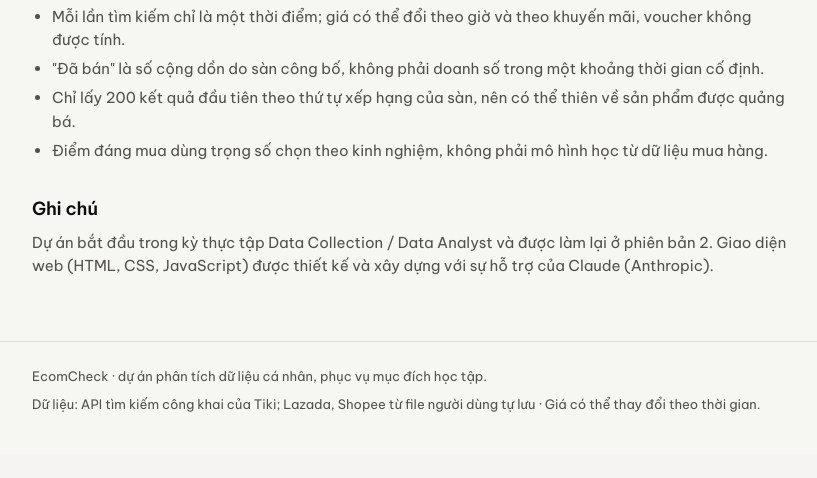
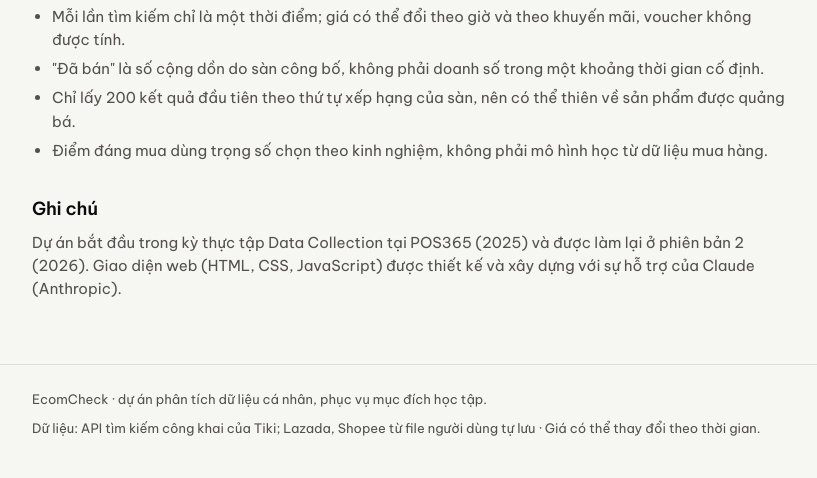
Before and after one commit to NamAnh-dev/Web-Crawler-for-E-commerce-Prices, a Flask app: page /about in a window 1280 px wide. Shown: the part 2131-2609 px from the top of the page, without its empty margins (72-889 px from the left). Before the commit the page ends 2543 px from the top, so only its background shows below. Run offline with Flask 3, Linux system fonts and the light colour scheme.

Commit message:
Name the internship the same way everywhere
The Version 2 section and the method page said "Data Collection / Data
Analyst internship"; the internship was in Data Collection at POS365
(2025), as the README introduction says.

```diff
--- a/web/templates/about.html
+++ b/web/templates/about.html
@@ -74,7 +74,7 @@
   </ul>
 
   <h2>Ghi chú</h2>
-  <p>Dự án bắt đầu trong kỳ thực tập Data Collection / Data Analyst và được làm lại ở phiên bản 2.
+  <p>Dự án bắt đầu trong kỳ thực tập Data Collection tại POS365 (2025) và được làm lại ở phiên bản 2 (2026).
     Giao diện web (HTML, CSS, JavaScript) được thiết kế và xây dựng với sự hỗ trợ của Claude (Anthropic).</p>
 </article>
 {% endblock %}
```
Also changed, not shown: README.md.
